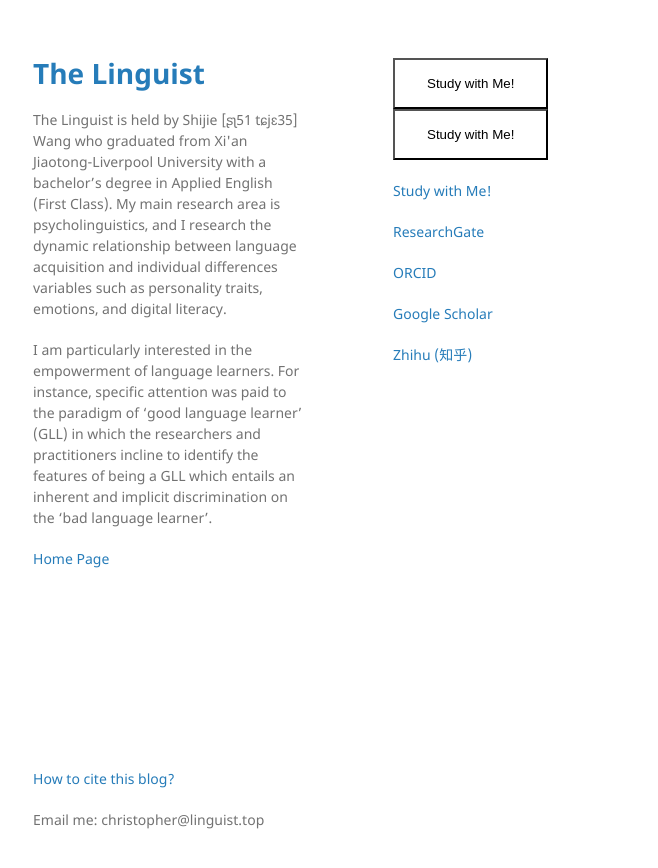
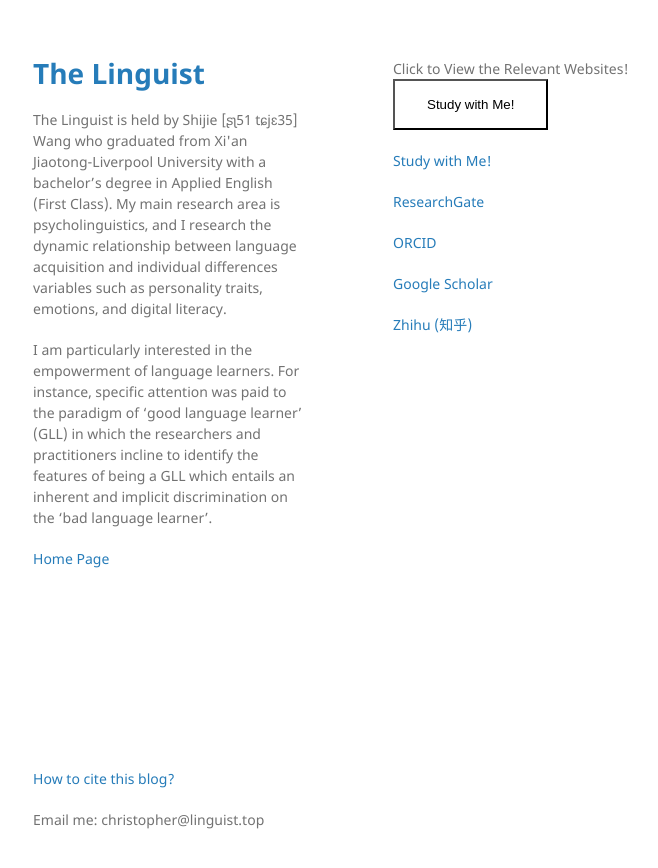
Before and after one commit to ChristopherTLAL/personal-blog, a Jekyll site: the page built from Relevant_Links/index.md, in a window 1280 px wide. Shown: the top 868 px of the page, without its empty margins (177-835 px from the left). Built offline with Jekyll 4.4.1, drawn with Linux system fonts in a browser that asks for light colours.

Commit message:
Update button.html

```diff
--- a/_layouts/button.html
+++ b/_layouts/button.html
@@ -40,7 +40,7 @@
   <body>
     <div class="wrapper">
       <section>
-         <button class="button1">Study with Me!</button>
+    Click to View the Relevant Websites!
       {{ content }}
       </section>
       <footer>
```
